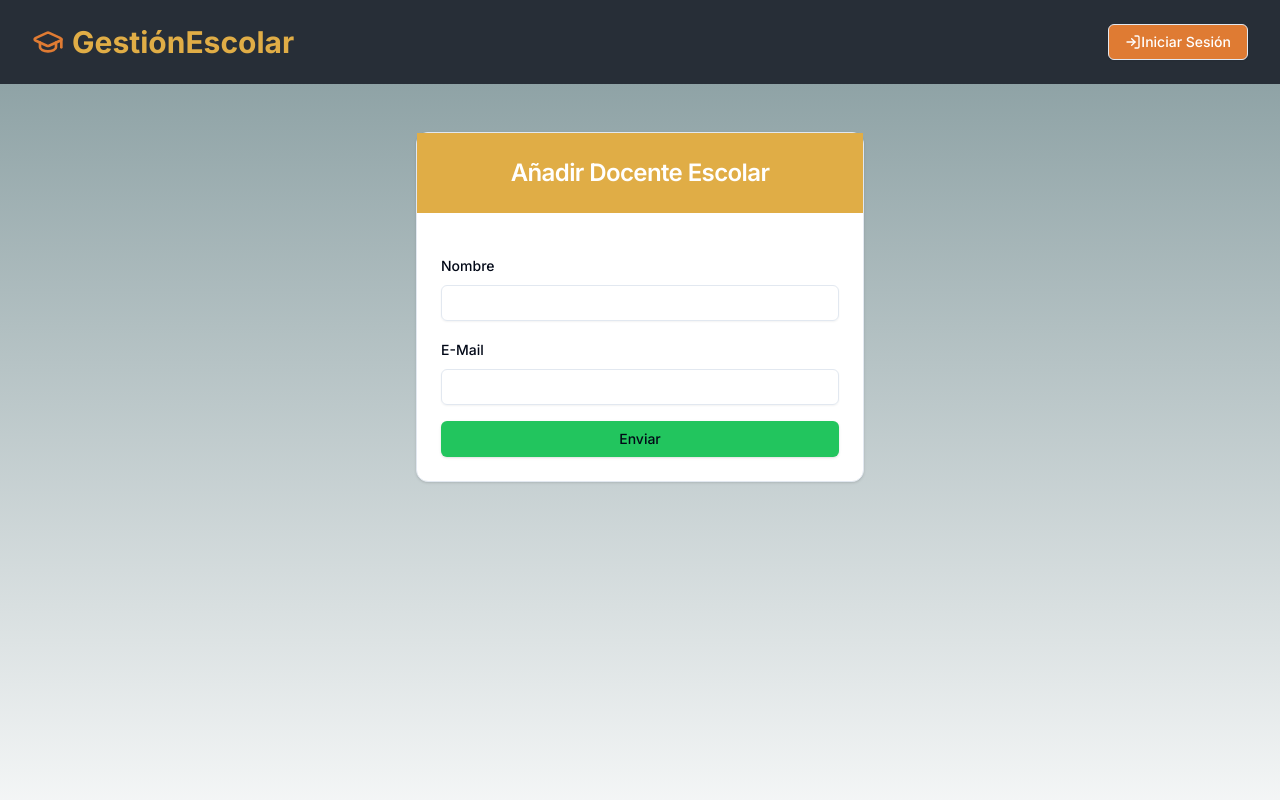
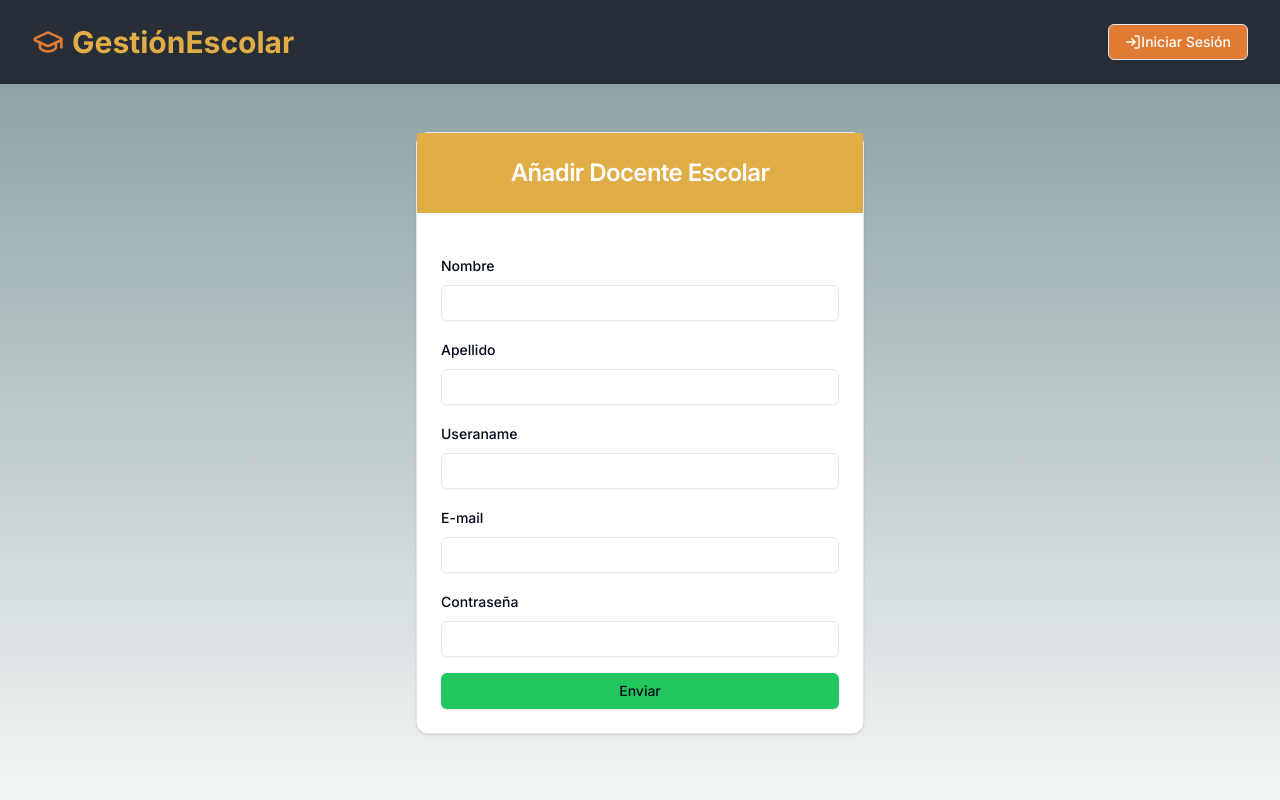
Before and after one commit to jaskonio/control-calificaciones-nextjs, a Next.js app: page /teachers/add in a window 1280 px wide. Shown: the top 800 px of the page. Built offline with nearby package versions, Linux system fonts and the light colour scheme.

Commit message:
Fix Teacher page

```diff
--- a/src/app/(routes)/teachers/add/page.tsx
+++ b/src/app/(routes)/teachers/add/page.tsx
@@ -12,14 +12,29 @@ export default function AddTeacher() {
         content={(
         <form action={addTeacher} className="space-y-4">
           <input type="hidden" name="role" value="teacher" />
+
           <div className="space-y-2">
-            <Label htmlFor="start_date">Nombre</Label>
+            <Label htmlFor="first_name">Nombre</Label>
+            <Input type="text" id="first_name" name="first_name" required />
+          </div>
+          <div className="space-y-2">
+            <Label htmlFor="last_name">Apellido</Label>
+            <Input type="text" id="last_name" name="last_name" required />
+          </div>
+
+          <div className="space-y-2">
+            <Label htmlFor="name">Useraname</Label>
             <Input type="text" id="name" name="name" required />
           </div>
           <div className="space-y-2">
-            <Label htmlFor="email">E-Mail</Label>
+            <Label htmlFor="email">E-mail</Label>
             <Input type="email" id="email" name="email" required />
           </div>
+          <div className="space-y-2">
+            <Label htmlFor="password">Contraseña</Label>
+            <Input type="password" id="password" name="password" required />
+          </div>
+
           <FormSubmitButton />
         </form>
         )}
--- a/src/app/(routes)/teachers/edit/[id]/page.tsx
+++ b/src/app/(routes)/teachers/edit/[id]/page.tsx
@@ -48,7 +48,7 @@ export default async function EditTeacher({ params }: { params: { id: string } }
                 <Input type="text" id="name" name="name" required defaultValue={teacher.user.name} />
               </div>
               <div className="space-y-2">
-                <Label htmlFor="email">Fecha de Fin</Label>
+                <Label htmlFor="email">E-mail</Label>
                 <Input type="email" id="email" name="email" required defaultValue={teacher.user.email} />
               </div>
               <div className="space-y-2">
```
